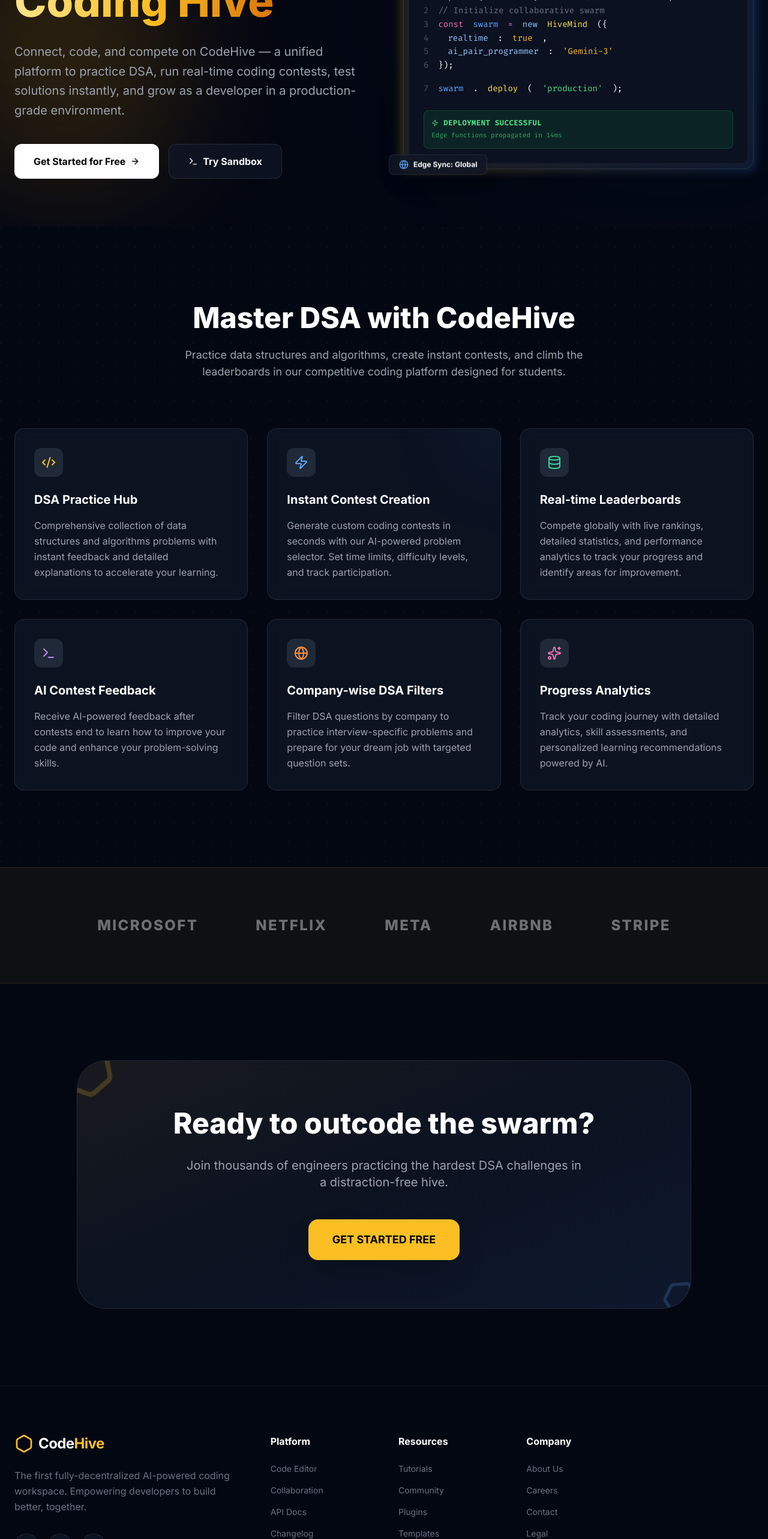
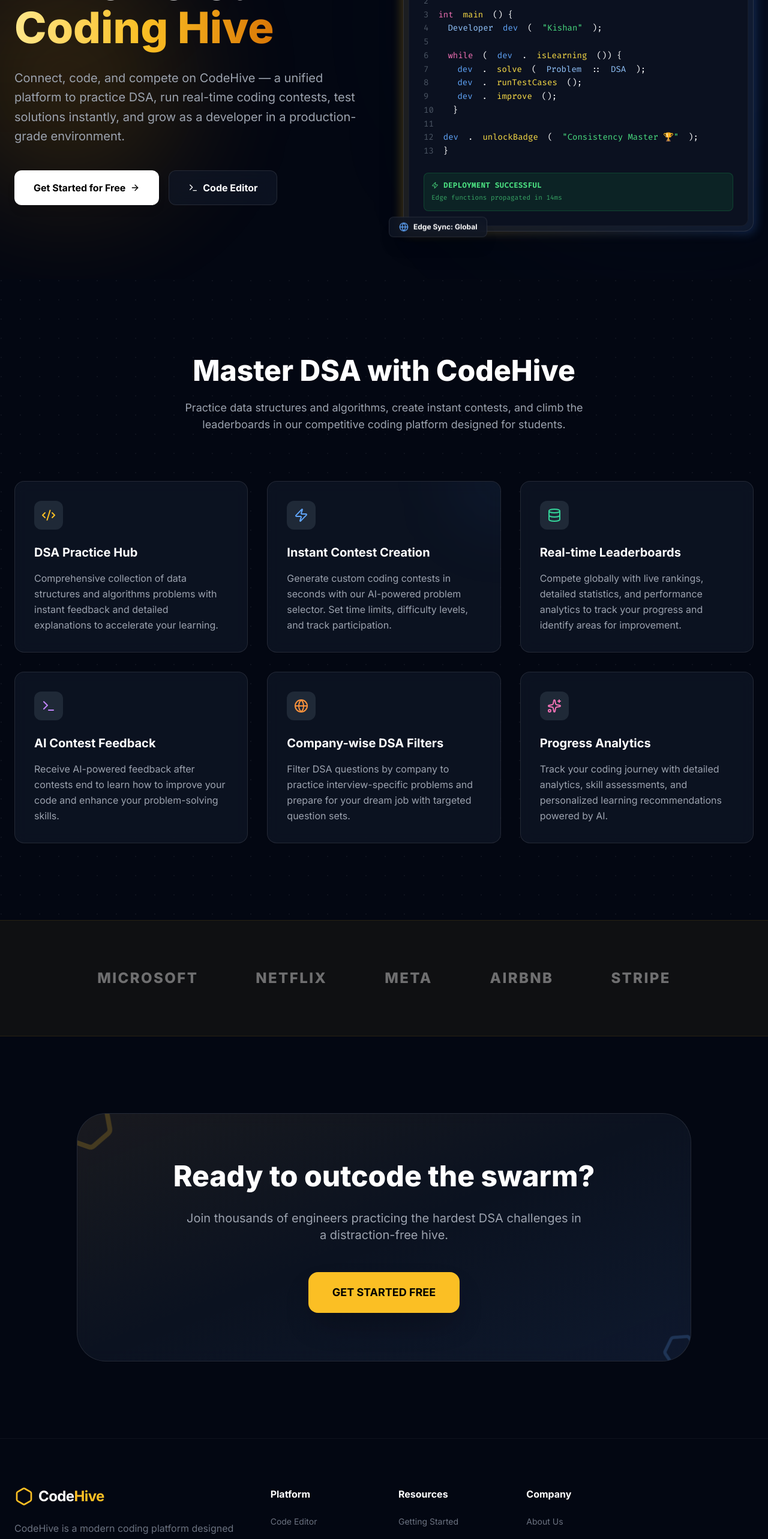
Before and after one commit to kishan-1001/CodeHive, a React (Vite) app in the folder frontend/: page /home in a window 1280 px wide. Shown: the part 234-2800 px from the top of the page at 60% size. Built offline with nearby package versions, Linux system fonts and the light colour scheme.

Commit message:
home final

```diff
--- a/frontend/src/pages/home.tsx
+++ b/frontend/src/pages/home.tsx
@@ -45,7 +45,7 @@ const Navbar: React.FC = () => {
   return (
     <nav className={`fixed top-0 left-0 right-0 z-50 transition-all duration-300 ${isScrolled ? 'py-4 glass-card' : 'py-6 bg-transparent'}`}>
       <div className="max-w-7xl mx-auto px-6 flex items-center justify-between">
-        <span className="text-xl font-bold tracking-tight text-white">Code<span className="text-amber-400">Hive</span></span>
+        <span className="text-3xl font-bold tracking-tight text-white -ml-4 -mt-2 hover:scale-110 hover:text-amber-200 transition-all duration-300 cursor-pointer">Code<span className="text-amber-400 hover:text-amber-300">Hive</span></span>
 
         <div className="flex items-center gap-4">
           <div className="w-24 h-12 rounded-2xl glass-card border border-white/20 backdrop-blur-sm flex items-center justify-center text-white text-sm font-medium hover:bg-white/20 hover:scale-105 hover:shadow-[0_0_20px_rgba(255,255,255,0.3)] transition-all duration-300 cursor-pointer">
@@ -121,7 +121,7 @@ const HeroSection: React.FC = () => {
               Get Started for Free <ArrowRight className="w-4 h-4 group-hover:translate-x-1 transition-transform" />
             </button>
             <button className="flex items-center justify-center gap-2 glass-card text-white font-bold px-8 py-4 rounded-xl hover:bg-white/10 transition-all border border-white/10">
-              <Terminal className="w-4 h-4" /> Try Sandbox
+              <Terminal className="w-4 h-4" /> Code Editor
             </button>
           </div>
 
@@ -145,31 +145,52 @@ const HeroSection: React.FC = () => {
               <div className="p-6 font-mono text-sm leading-relaxed overflow-x-auto">
                 <div className="flex gap-4">
                   <span className="text-gray-600 select-none">1</span>
-                  <span className="text-pink-400">import</span> <span className="text-white">{"{ HiveMind }"}</span> <span className="text-pink-400">from</span> <span className="text-green-400">'@codehive/core'</span>;
+                  <span className="text-pink-400">#include</span> <span className="text-green-400">{ '<codehive/developer.hpp>' }</span>
                 </div>
                 <div className="flex gap-4">
                   <span className="text-gray-600 select-none">2</span>
-                  <span className="text-gray-500">{"// Initialize collaborative swarm"}</span>
                 </div>
                 <div className="flex gap-4">
                   <span className="text-gray-600 select-none">3</span>
-                  <span className="text-pink-400">const</span> <span className="text-blue-400">swarm</span> <span className="text-pink-400">=</span> <span className="text-blue-300">new</span> <span className="text-yellow-300">HiveMind</span>({"{ "}
+                  <span className="text-pink-400">int</span> <span className="text-yellow-300">main</span>() {"{"}
                 </div>
                 <div className="flex gap-4">
                   <span className="text-gray-600 select-none">4</span>
-                  <span className="text-blue-300 ml-4">realtime</span><span className="text-white">:</span> <span className="text-amber-400">true</span>,
+                  <span className="text-blue-300 ml-4">Developer</span> <span className="text-blue-400">dev</span>(<span className="text-green-400">"Kishan"</span>);
                 </div>
                 <div className="flex gap-4">
                   <span className="text-gray-600 select-none">5</span>
-                  <span className="text-blue-300 ml-4">ai_pair_programmer</span><span className="text-white">:</span> <span className="text-amber-400">'Gemini-3'</span>
                 </div>
                 <div className="flex gap-4">
                   <span className="text-gray-600 select-none">6</span>
-                  <span className="text-white">{"}"});</span>
+                  <span className="text-pink-400 ml-4">while</span> (<span className="text-blue-400">dev</span>.<span className="text-yellow-300">isLearning</span>()) {"{"}
                 </div>
-                <div className="flex gap-4 mt-4">
+                <div className="flex gap-4">
                   <span className="text-gray-600 select-none">7</span>
-                  <span className="text-blue-400">swarm</span><span className="text-white">.</span><span className="text-yellow-300">deploy</span>(<span className="text-green-400">'production'</span>);
+                  <span className="text-blue-400 ml-8">dev</span>.<span className="text-yellow-300">solve</span>(<span className="text-blue-300">Problem</span>::<span className="text-blue-300">DSA</span>);
+                </div>
+                <div className="flex gap-4">
+                  <span className="text-gray-600 select-none">8</span>
+                  <span className="text-blue-400 ml-8">dev</span>.<span className="text-yellow-300">runTestCases</span>();
+                </div>
+                <div className="flex gap-4">
+                  <span className="text-gray-600 select-none">9</span>
+                  <span className="text-blue-400 ml-8">dev</span>.<span className="text-yellow-300">improve</span>();
+                </div>
+                <div className="flex gap-4">
+                  <span className="text-gray-600 select-none">10</span>
+                  <span className="text-white ml-4">{"}"}</span>
+                </div>
+                <div className="flex gap-4">
+                  <span className="text-gray-600 select-none">11</span>
+                </div>
+                <div className="flex gap-4">
+                  <span className="text-gray-600 select-none">12</span>
+                  <span className="text-blue-400">dev</span>.<span className="text-yellow-300">unlockBadge</span>(<span className="text-green-400">"Consistency Master 🏆"</span>);
+                </div>
+                <div className="flex gap-4">
+                  <span className="text-gray-600 select-none">13</span>
+                  <span className="text-white">{"}"}</span>
                 </div>
                 <div className="mt-6 p-3 rounded-lg bg-green-500/10 border border-green-500/20">
                   <div className="flex items-center gap-2 text-green-400 text-xs font-bold uppercase tracking-wider">
@@ -297,7 +318,7 @@ const Footer: React.FC = () => {
             <span className="text-2xl font-bold text-white tracking-tight">Code<span className="text-amber-400">Hive</span></span>
           </div>
           <p className="text-gray-500 max-w-sm leading-relaxed">
-            The first fully-decentralized AI-powered coding workspace. Empowering developers to build better, together.
+            CodeHive is a modern coding platform designed to help developers practice, test, and compete through real-time code execution, curated problems, and competitive programming contests.
           </p>
           <div className="flex items-center gap-4 mt-8">
             <a href="#" className="w-10 h-10 rounded-full glass-card flex items-center justify-center text-gray-400 hover:text-white transition-colors">
@@ -316,19 +337,19 @@ const Footer: React.FC = () => {
           <h4 className="text-white font-bold mb-6">Platform</h4>
           <ul className="space-y-4 text-gray-500 text-sm">
             <li><a href="#" className="hover:text-amber-400 transition-colors">Code Editor</a></li>
-            <li><a href="#" className="hover:text-amber-400 transition-colors">Collaboration</a></li>
-            <li><a href="#" className="hover:text-amber-400 transition-colors">API Docs</a></li>
-            <li><a href="#" className="hover:text-amber-400 transition-colors">Changelog</a></li>
+            <li><a href="#" className="hover:text-amber-400 transition-colors">Coding Contests</a></li>
+            <li><a href="#" className="hover:text-amber-400 transition-colors">Try Sandbox</a></li>
+            <li><a href="#" className="hover:text-amber-400 transition-colors">Leaderboards</a></li>
           </ul>
         </div>
 
         <div>
           <h4 className="text-white font-bold mb-6">Resources</h4>
           <ul className="space-y-4 text-gray-500 text-sm">
-            <li><a href="#" className="hover:text-amber-400 transition-colors">Tutorials</a></li>
+            <li><a href="#" className="hover:text-amber-400 transition-colors">Getting Started</a></li>
+            <li><a href="#" className="hover:text-amber-400 transition-colors">Problem Library</a></li>
+            <li><a href="#" className="hover:text-amber-400 transition-colors">Interview Prep</a></li>
             <li><a href="#" className="hover:text-amber-400 transition-colors">Community</a></li>
-            <li><a href="#" className="hover:text-amber-400 transition-colors">Plugins</a></li>
-            <li><a href="#" className="hover:text-amber-400 transition-colors">Templates</a></li>
           </ul>
         </div>
 
```
